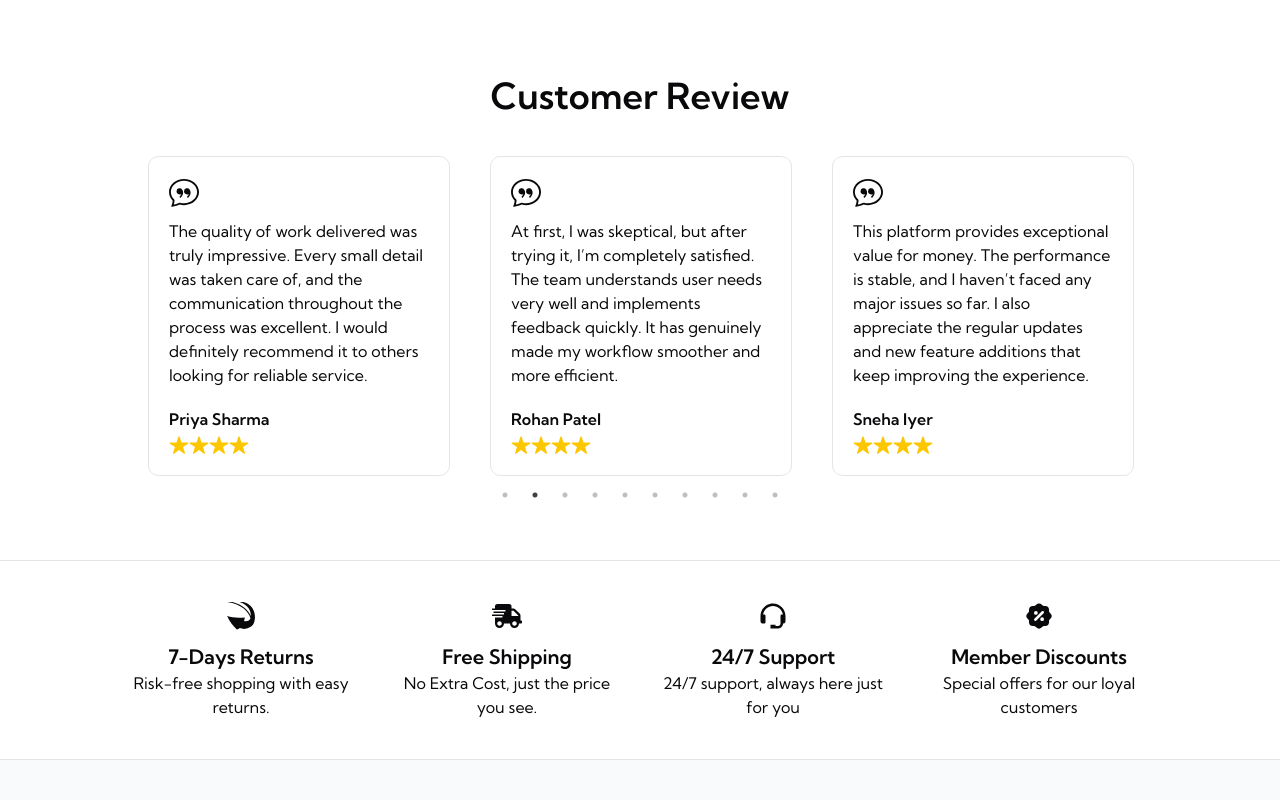
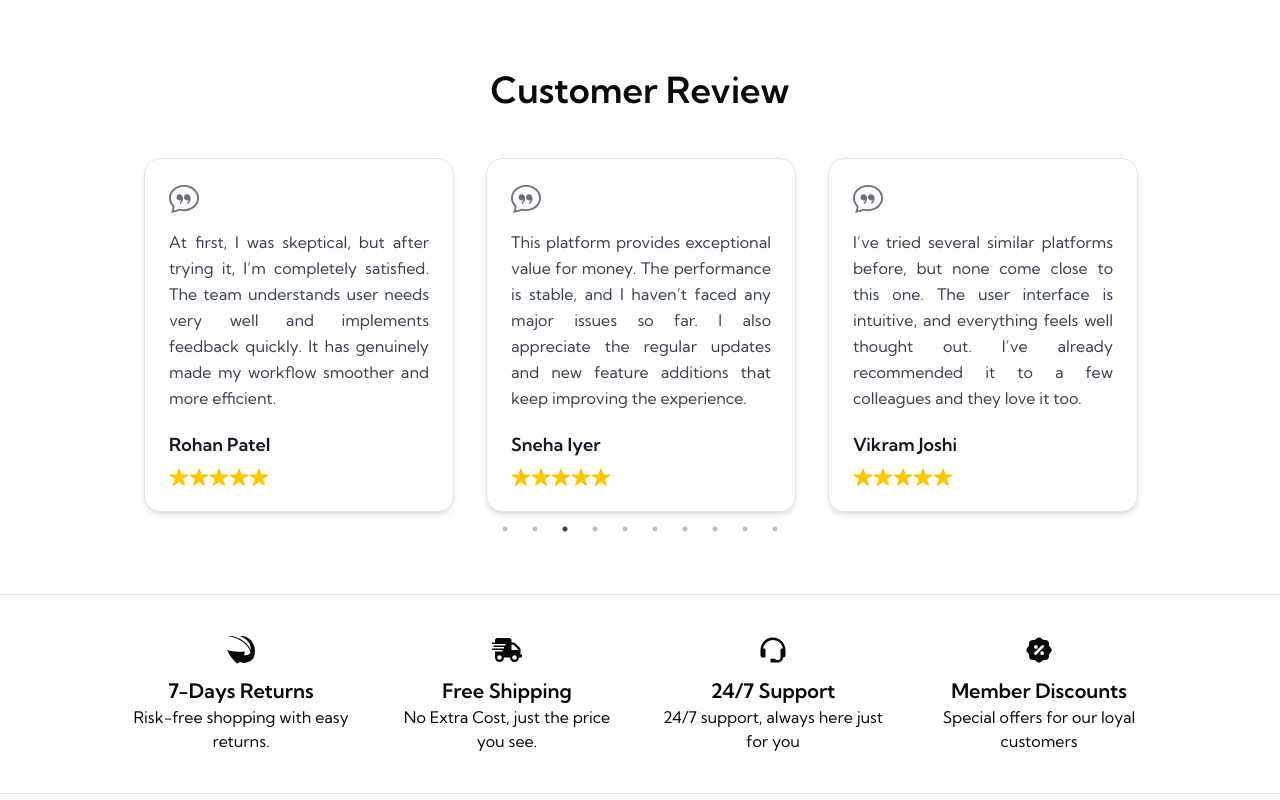
Before and after one commit to sachinsingh2020/Ecommerce-Next-Js, a Next.js app: page / in a window 1280 px wide. Shown: the part 1340-2140 px from the top of the page. Built offline with nearby package versions, Linux system fonts and the light colour scheme; no server answers.

Commit message:
testimonial fixed

```diff
--- a/components/Application/Website/Testimonial.jsx
+++ b/components/Application/Website/Testimonial.jsx
@@ -1,5 +1,5 @@
 "use client";
-import React from "react";
+import React, { useEffect, useState } from "react";
 import "slick-carousel/slick/slick.css";
 import "slick-carousel/slick/slick-theme.css";
 import Slider from "react-slick";
@@ -70,60 +70,73 @@ const testimonials = [
 ];
 
 const Testimonial = () => {
+  const [slidesToShow, setSlidesToShow] = useState(3);
+
+  // ✅ Detect screen width dynamically
+  useEffect(() => {
+    const updateSlides = () => {
+      const width = window.innerWidth;
+      if (width < 768) setSlidesToShow(1);
+      else if (width < 1024) setSlidesToShow(2);
+      else setSlidesToShow(3);
+    };
+
+    updateSlides();
+    window.addEventListener("resize", updateSlides);
+    return () => window.removeEventListener("resize", updateSlides);
+  }, []);
+
   const settings = {
     dots: true,
     infinite: true,
-    speed: 500,
+    speed: 600,
     autoplay: true,
-    slidesToShow: 3,
+    autoplaySpeed: 2500,
+    slidesToShow,
     slidesToScroll: 1,
+  };
 
-    responsive: [
-      {
-        breakpoint: 1024,
-        settings: {
-          slidesToShow: 2,
-          slidesToScroll: 1,
-          dots: true,
-          infinite: true,
-        },
-      },
-      {
-        breakpoint: 768,
-        settings: {
-          slidesToShow: 1,
-          slidesToScroll: 1,
-          dots: false,
-          infinite: true,
-        },
-      },
-    ],
-  };
   return (
     <div className="lg:px-32 px-4 sm:pt-20 pt-5 pb-10">
-      <h2 className="text-center sm:text-4xl text-2xl mb-5 font-semibold">
+      <h2 className="text-center sm:text-4xl text-2xl mb-8 font-semibold">
         Customer Review
       </h2>
+
       <Slider {...settings}>
         {testimonials.map((item, index) => (
-          <div key={index} className="p-5">
-            <div className="border rounded-lg p-5">
-              <BsChatQuote size={30} className="mb-3" />
-              <p className="mb-5">{item.review}</p>
-              <h4 className="font-semibold">{item.name}</h4>
-              <div className="flex mt-1">
-                {Array.from({ length: item.rating }).map((_, i) => (
-                  <IoStar
-                    key={`star${i}`}
-                    className="text-yellow-400"
-                    size={20}
-                  />
-                ))}
+          <div key={index} className="p-4">
+            <div className="border rounded-2xl p-6 shadow-md bg-white h-full flex flex-col justify-between">
+              <BsChatQuote size={30} className="mb-4 text-gray-500" />
+              <p className="text-gray-700 mb-5 leading-relaxed text-justify">
+                {item.review}
+              </p>
+              <div>
+                <h4 className="font-semibold text-lg text-gray-900">
+                  {item.name}
+                </h4>
+                <div className="flex mt-2">
+                  {Array.from({ length: Math.round(item.rating) }).map(
+                    (_, i) => (
+                      <IoStar key={i} className="text-yellow-400" size={20} />
+                    )
+                  )}
+                </div>
               </div>
             </div>
           </div>
         ))}
       </Slider>
+
+      {/* Optional CSS tidy-up */}
+      <style jsx global>{`
+        .slick-slide > div {
+          display: flex;
+          justify-content: center;
+        }
+        .slick-dots li button:before {
+          color: #000 !important;
+        }
+      `}</style>
     </div>
   );
 };
```
